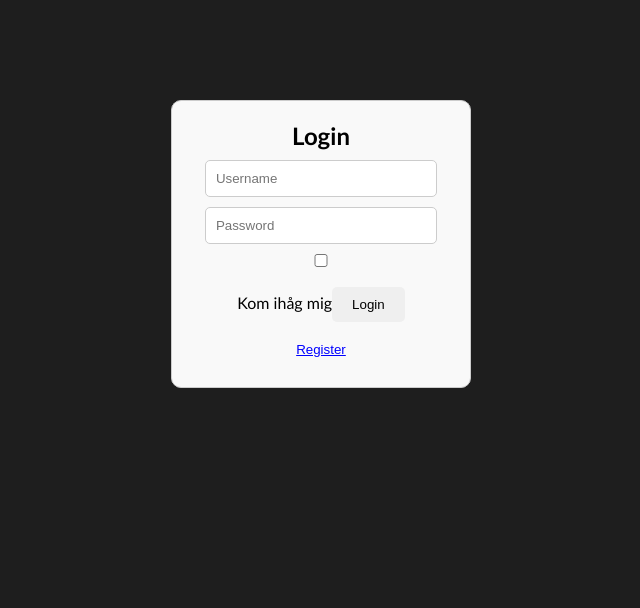
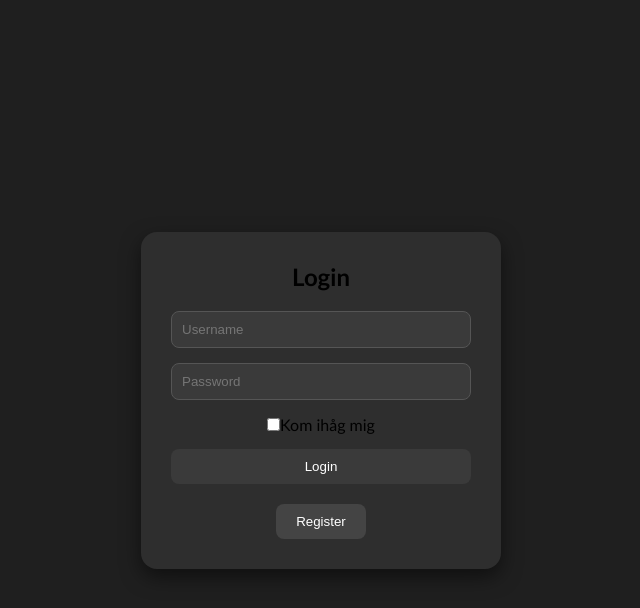
Before and after one commit to Sarhad127/receipt-frontend-react, a React (Vite) app: page / in a window 1280 px wide. Shown: the top 608 px of the page, without its empty margins (319-959 px from the left). Built offline with nearby package versions, Linux system fonts and the light colour scheme.

Commit message:
update 10

```diff
--- a/src/components/LoginPage.jsx
+++ b/src/components/LoginPage.jsx
@@ -1,7 +1,8 @@
 import React, { useState } from "react";
-import "./style/LoginPage.css";
+import "./style/AppLayout.css";
+import "./style/pages/LoginPage.css";
 import RegisterPage from "./RegisterPage";
-import {useNavigate} from "react-router-dom";
+import { useNavigate } from "react-router-dom";
 
 function LoginPage() {
     const navigate = useNavigate();
@@ -16,7 +17,6 @@ function LoginPage() {
 
     const handleLogin = async (e) => {
         e.preventDefault();
-
         try {
             const response = await fetch("http://localhost:8080/authenticate", {
                 method: "POST",
@@ -35,7 +35,7 @@ function LoginPage() {
             } else {
                 sessionStorage.setItem("jwt", data.token);
             }
-            console.log("Logged in successfully!");
+
             navigate("/home");
         } catch (err) {
             console.log(err.message);
@@ -43,9 +43,11 @@ function LoginPage() {
     };
 
     return (
-        <div className="login-container">
+        <div className="page-wrapper">
+            <div className="page-content">
+                <div className="login-form-container">
                     <h2>Login</h2>
-            <form onSubmit={handleLogin}>
+                    <form className="login-form" onSubmit={handleLogin}>
                         <input
                             type="text"
                             placeholder="Username"
@@ -70,9 +72,14 @@ function LoginPage() {
                         </label>
                         <button type="submit">Login</button>
                     </form>
-            <button className="register-btn" onClick={() => setShowRegister(true)}>
+                    <button
+                        className="register-btn"
+                        onClick={() => setShowRegister(true)}
+                    >
                         Register
                     </button>
+                </div>
+            </div>
         </div>
     );
 }
--- a/src/components/RegisterPage.jsx
+++ b/src/components/RegisterPage.jsx
@@ -1,5 +1,6 @@
 import React, { useState } from "react";
-import "./style/RegisterPage.css";
+import "./style/AppLayout.css";
+import "./style/pages/RegisterPage.css";
 
 function RegisterPage({ onBack }) {
     const [username, setUsername] = useState("");
@@ -17,13 +18,8 @@ function RegisterPage({ onBack }) {
         try {
             const response = await fetch("http://localhost:8080/register/user", {
                 method: "POST",
-                headers: {
-                    "Content-Type": "application/json",
-                },
-                body: JSON.stringify({
-                    username,
-                    password
-                }),
+                headers: { "Content-Type": "application/json" },
+                body: JSON.stringify({ username, password }),
             });
 
             if (!response.ok) {
@@ -38,9 +34,11 @@ function RegisterPage({ onBack }) {
     };
 
     return (
-        <div className="register-container">
+        <div className="page-wrapper">
+            <div className="page-content">
+                <div className="register-form-container">
                     <h2>Register</h2>
-            <form onSubmit={handleRegister}>
+                    <form className="register-form" onSubmit={handleRegister}>
                         <input
                             type="text"
                             placeholder="Username"
@@ -48,7 +46,6 @@ function RegisterPage({ onBack }) {
                             onChange={(e) => setUsername(e.target.value)}
                             required
                         />
-
                         <input
                             type="password"
                             placeholder="Password"
@@ -56,7 +53,6 @@ function RegisterPage({ onBack }) {
                             onChange={(e) => setPassword(e.target.value)}
                             required
                         />
-
                         <input
                             type="password"
                             placeholder="Confirm Password"
@@ -64,13 +60,13 @@ function RegisterPage({ onBack }) {
                             onChange={(e) => setConfirmPassword(e.target.value)}
                             required
                         />
-
                         <button type="submit">Register</button>
                     </form>
-
                     <button className="back-btn" onClick={onBack}>
                         Back to Login
                     </button>
+                </div>
+            </div>
         </div>
     );
 }
--- a/src/components/style/LoginPage.css
+++ /dev/null
@@ -1,32 +0,0 @@
-.login-container {
-    width: 300px;
-    margin: 100px auto;
-    padding: 20px;
-    border: 1px solid #ccc;
-    border-radius: 10px;
-    text-align: center;
-    background-color: #f9f9f9;
-}
-
-.login-container input {
-    display: block;
-    width: 90%;
-    padding: 10px;
-    margin: 10px auto;
-    border-radius: 5px;
-    border: 1px solid #ccc;
-}
-
-.login-container button {
-    padding: 10px 20px;
-    margin-top: 10px;
-    border-radius: 5px;
-    border: none;
-    cursor: pointer;
-}
-
-.register-btn {
-    background-color: transparent;
-    color: blue;
-    text-decoration: underline;
-}
--- a/src/components/style/RegisterPage.css
+++ /dev/null
@@ -1,33 +0,0 @@
-.register-container {
-    width: 300px;
-    margin: 100px auto;
-    padding: 20px;
-    border: 1px solid #ccc;
-    border-radius: 10px;
-    text-align: center;
-    background-color: #f0f8ff;
-}
-
-.register-container input {
-    display: block;
-    width: 90%;
-    padding: 10px;
-    margin: 10px auto;
-    border-radius: 5px;
-    border: 1px solid #ccc;
-}
-
-.register-container button {
-    padding: 10px 20px;
-    margin-top: 10px;
-    border-radius: 5px;
-    border: none;
-    cursor: pointer;
-}
-
-.back-btn {
-    background-color: transparent;
-    color: blue;
-    text-decoration: underline;
-    margin-top: 10px;
-}
--- /dev/null
+++ b/src/components/style/pages/LoginPage.css
@@ -0,0 +1,55 @@
+.login-form-container {
+    display: flex;
+    flex-direction: column;
+    align-items: center;
+    justify-content: center;
+    gap: 20px;
+    width: 360px;
+    padding: 30px;
+    background-color: #2e2e2e;
+    border-radius: 16px;
+    box-shadow: 0 8px 20px rgba(0,0,0,0.5);
+}
+
+.login-form {
+    display: flex;
+    flex-direction: column;
+    width: 100%;
+    gap: 15px;
+}
+
+.login-form input {
+    padding: 10px;
+    border-radius: 8px;
+    border: 1px solid #555;
+    background-color: #3a3a3a;
+    color: #ddd;
+}
+
+.login-form button {
+    padding: 10px;
+    border-radius: 8px;
+    border: none;
+    background-color: #3a3a3a;
+    color: white;
+    cursor: pointer;
+    transition: all 0.2s ease;
+}
+
+.login-form button:hover {
+    background-color: #555;
+}
+
+.register-btn {
+    padding: 10px 20px;
+    border-radius: 8px;
+    border: none;
+    background-color: #444;
+    color: white;
+    cursor: pointer;
+    transition: all 0.2s ease;
+}
+
+.register-btn:hover {
+    background-color: #555;
+}
--- /dev/null
+++ b/src/components/style/pages/RegisterPage.css
@@ -0,0 +1,55 @@
+.register-form-container {
+    display: flex;
+    flex-direction: column;
+    align-items: center;
+    justify-content: center;
+    gap: 20px;
+    width: 360px;
+    padding: 30px;
+    background-color: #2e2e2e;
+    border-radius: 16px;
+    box-shadow: 0 8px 20px rgba(0,0,0,0.5);
+}
+
+.register-form {
+    display: flex;
+    flex-direction: column;
+    width: 100%;
+    gap: 15px;
+}
+
+.register-form input {
+    padding: 10px;
+    border-radius: 8px;
+    border: 1px solid #555;
+    background-color: #3a3a3a;
+    color: #ddd;
+}
+
+.register-form button {
+    padding: 10px;
+    border-radius: 8px;
+    border: none;
+    background-color: #3a3a3a;
+    color: white;
+    cursor: pointer;
+    transition: all 0.2s ease;
+}
+
+.register-form button:hover {
+    background-color: #555;
+}
+
+.back-btn {
+    padding: 10px 20px;
+    border-radius: 8px;
+    border: none;
+    background-color: #444;
+    color: white;
+    cursor: pointer;
+    transition: all 0.2s ease;
+}
+
+.back-btn:hover {
+    background-color: #555;
+}
```
Lines whose indentation alone changed are shown as unchanged.
